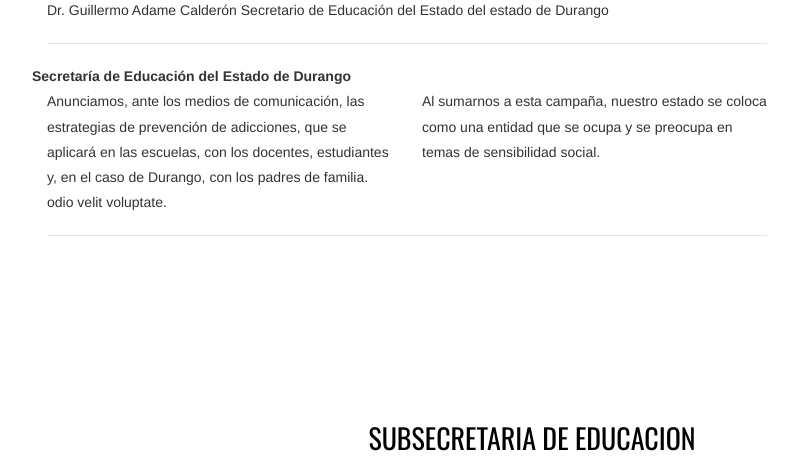
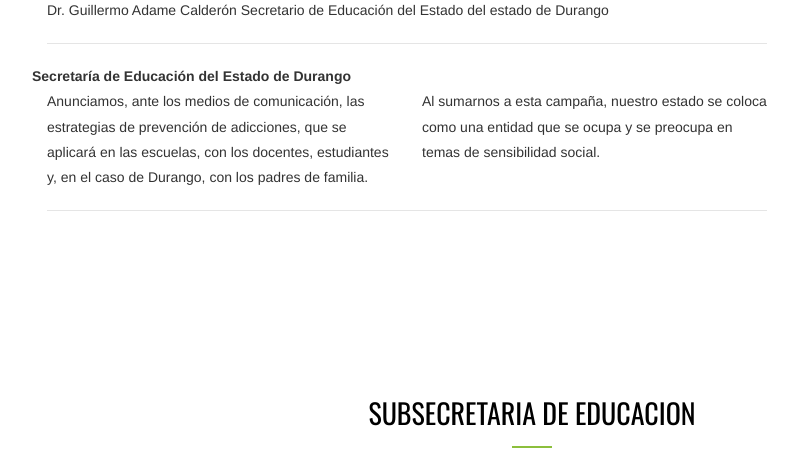
Before and after one commit to GustavoMayorgaGtz/EducaLaguna, a PHP site: page /DECIDE/ in a window 1280 px wide. Shown: the part 2137-2594 px from the top of the page, without its empty margins (108-906 px from the left). Run offline with PHP 8.4, Linux system fonts and the light colour scheme; some libraries are stand-ins or nearby versions; some web fonts are replaced; grey boxes are pictures that could not be loaded.

Commit message:
Cambios 12/05/2023

```diff
--- a/index.php
+++ b/index.php
@@ -102,7 +102,7 @@ Dr. Guillermo Adame Calderón       Secretario de Educación del Estado del esta
                             <div class="row">
                                 <b>Secretaría de Educación del Estado de Durango  </b><br>
                                 <div class="col-sm-6 col-md-6">Anunciamos, ante los medios de comunicación, las estrategias de prevención de adicciones, que se aplicará en las escuelas, con los docentes, estudiantes y, en el caso de Durango, con los padres de familia.
-                                    odio velit voluptate.</div>
+                                </div>
                                 <div class="col-sm-6 col-md-6">Al sumarnos a esta campaña, nuestro estado se coloca como una entidad que se ocupa y se preocupa en temas de sensibilidad social.</div>
                             </div>
                             <hr />
```
